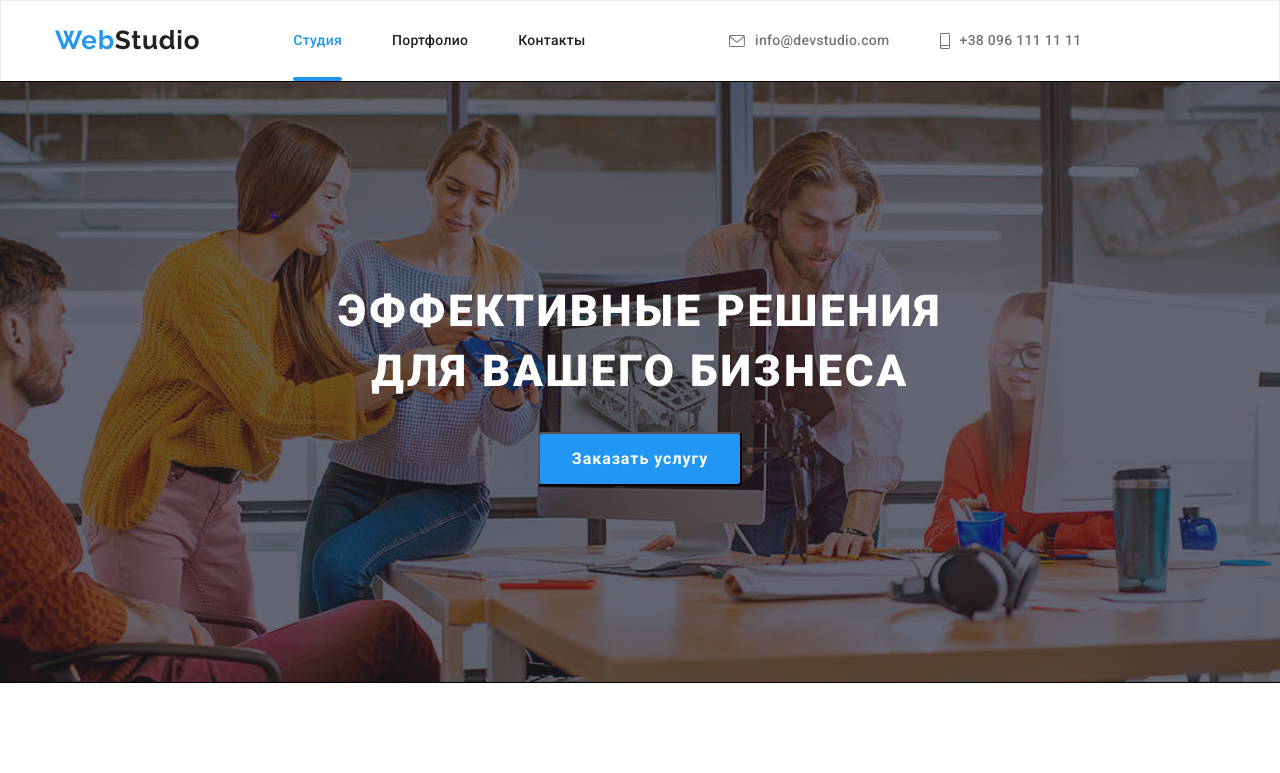
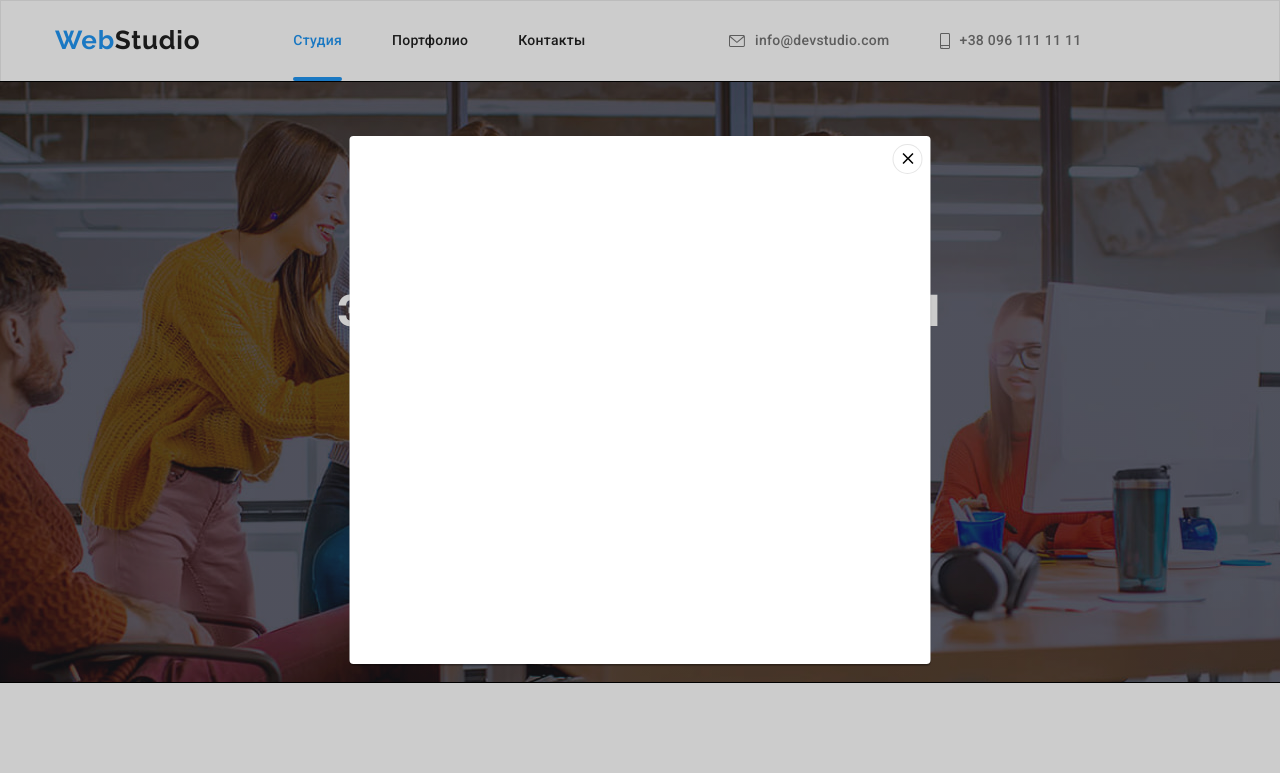
Before and after one commit to VitaPetrushyna/goit-markup-hw-05, a plain HTML site: page index.html in a window 1280 px wide. Both pictures are taken after a click on the button "Заказать услугу". Shown: the top 773 px of the page. Drawn offline with nearby package versions, Linux system fonts and the light colour scheme.

Commit message:
Позиционирование ч.3

```diff
--- a/css/styles.css
+++ b/css/styles.css
@@ -122,6 +122,7 @@ ul {
   line-height: 1.14;
   letter-spacing: 0.02em;
   text-decoration: none;
+  transition: color 250ms cubic-bezier(0.4, 0, 0.2, 1);
 }
 .site-nav-link:hover,
 .site-nav-link:focus {
@@ -145,10 +146,6 @@ ul {
   border-radius: 2px;
 }
 /* Contact nav */
-.contact-nav-link:hover,
-.contact-nav-link:focus {
-  color: var(--accent-color);
-}
 .contact-icone {
   fill: currentColor;
   margin-right: 10px;
@@ -169,8 +166,12 @@ ul {
   line-height: 1.14;
   letter-spacing: 0.02em;
   text-decoration: none;
+  transition: color 250ms cubic-bezier(0.4, 0, 0.2, 1);
 }
-
+.contact-nav-link:hover,
+.contact-nav-link:focus {
+  color: var(--accent-color);
+}
 .envelope {
   width: 16px;
   height: 12px;
@@ -236,10 +237,11 @@ ul {
   font-weight: 700;
   font-size: 16px;
   line-height: 1.88;
+  letter-spacing: 0.06em;
+
   display: flex;
   align-items: center;
   text-align: center;
-  letter-spacing: 0.06em;
 
   cursor: pointer;
 }
@@ -403,12 +405,14 @@ ul {
   border-radius: 50%;
   align-items: center;
   justify-content: center;
+  transition: background-color 250ms cubic-bezier(0.4, 0, 0.2, 1);
 }
 
 .team-icon {
   width: 20px;
   height: 20px;
   fill: #afb1b8;
+  transition: fill 250ms cubic-bezier(0.4, 0, 0.2, 1);
 }
 
 .team-backgraund:hover,
@@ -451,11 +455,13 @@ ul {
   display: flex;
   align-items: center;
   justify-content: center;
+  transition: border-color 250ms cubic-bezier(0.4, 0, 0.2, 1);
 }
 .clients-icon {
   width: 106px;
   height: 60px;
   fill: #afb1b8;
+  transition: fill 250ms cubic-bezier(0.4, 0, 0.2, 1);
 }
 .clients-li:not(:first-child) {
   margin-left: 30px;
@@ -488,6 +494,7 @@ address {
   letter-spacing: 0.03em;
   text-decoration: none;
   font-style: normal;
+  transition: color 250ms cubic-bezier(0.4, 0, 0.2, 1);
 }
 
 .adress:hover,
@@ -504,6 +511,7 @@ address {
   letter-spacing: 0.03em;
   text-decoration: none;
   font-style: normal;
+  transition: color 250ms cubic-bezier(0.4, 0, 0.2, 1);
 }
 
 .contact-footer-list:hover,
@@ -535,6 +543,7 @@ address {
   border-radius: 50%;
   align-items: center;
   justify-content: center;
+  transition: background-color 250ms cubic-bezier(0.4, 0, 0.2, 1);
 }
 .footer-backgraund:hover,
 .footer-backgraund:focus {
@@ -564,58 +573,6 @@ address {
 
 /* Portfolio page */
 
-.projects-image-s {
-  position: relative;
-}
-.projects-image-hover {
-  position: absolute;
-  top: 0;
-  left: 0;
-  width: 370px;
-  height: 294px;
-  padding: 63px 24px;
-  background-color: rgba(33, 150, 243, 0.9);
-  opacity: 0;
-}
-.projects-image-hover:hover {
-  opacity: 1;
-}
-.item-images-text {
-  font-size: 18px;
-  line-height: 1.556;
-  letter-spacing: 0.03em;
-  color: var(--primary-bg-color);
-}
-
-/*
-.bg-item-images:hover::before {
-  opacity: 1;
-}
-.projects-image-hover {
-  position: relative;
-}
-.bg-item-images {
-  display: flex;
-  justify-content: center;
-  align-items: center;
-  padding: 63px 24px;
-  position: absolute;
-  left: 0;
-  bottom: 0;
-  width: 370px;
-  height: 294px;
-  background-color: rgba(33, 150, 243, 0.9);
-  opacity: 0;
-}
-.item-images-text {
-  width: 322px;
-  height: 168px;
-  font-size: 18px;
-  line-height: 1, 556;
-  color: var(--primary-bg-color);
-}
-*/
-
 /* Project-filter */
 .buttons-list {
   display: flex;
@@ -635,6 +592,9 @@ address {
   font-size: 16px;
   line-height: 1.625;
   cursor: pointer;
+  transition: background-color 250ms cubic-bezier(0.4, 0, 0.2, 1),
+    color 250ms cubic-bezier(0.4, 0, 0.2, 1),
+    box-shadow 250ms cubic-bezier(0.4, 0, 0.2, 1);
 }
 
 .buttons-btn:hover,
@@ -650,6 +610,7 @@ address {
 .projects-item-link {
   display: block;
   text-decoration: none;
+  transition: box-shadow 250ms cubic-bezier(0.4, 0, 0.2, 1);
 }
 .projects-item-link:hover,
 .projects-item-link:focus {
@@ -702,3 +663,70 @@ address {
   border-left: 1px solid #eeeeee;
   border-right: 1px solid #eeeeee;
 }
+
+.projects-image-s {
+  position: relative;
+}
+.projects-image-hover {
+  position: absolute;
+  top: 0;
+  left: 0;
+  width: 370px;
+  height: 294px;
+  padding: 63px 24px;
+  background-color: rgba(33, 150, 243, 0.9);
+  opacity: 0;
+}
+.projects-item-link:hover .projects-image-hover {
+  opacity: 1;
+}
+.item-images-text {
+  font-size: 18px;
+  line-height: 1.556;
+  letter-spacing: 0.03em;
+  color: var(--primary-bg-color);
+}
+/*--------------Modal window---------------*/
+.backdrop {
+  position: fixed;
+  top: 0;
+  left: 0;
+  width: 100%;
+  height: 100%;
+  background-color: rgba(0, 0, 0, 0.2);
+}
+.backdrop.is-hidden {
+  opacity: 0;
+  pointer-events: none;
+}
+.modal {
+  position: absolute;
+  top: 50%;
+  left: 50%;
+  transform: translate(-50%, -50%);
+  min-height: 528px;
+  min-width: 581px;
+  background-color: var(--primary-bg-color);
+  box-shadow: 0px 1px 3px rgba(0, 0, 0, 0.12), 0px 1px 1px rgba(0, 0, 0, 0.14),
+    0px 2px 1px rgba(0, 0, 0, 0.2);
+  border-radius: 4px;
+}
+.button-modal {
+  position: absolute;
+  top: 8px;
+  right: 8px;
+  width: 30px;
+  height: 30px;
+  padding: 0;
+  border-radius: 50%;
+  background: #ffffff;
+  border: 1px solid rgba(0, 0, 0, 0.1);
+  box-sizing: border-box;
+}
+.button-modal {
+  background-image: url(../images/close-black-18dp.svg);
+  background-size: auto;
+  background-repeat: no-repeat;
+  background-position: center;
+  background-color: var(--primary-bg-color);
+}
--- a/index.html
+++ b/index.html
@@ -68,7 +68,9 @@
             Эффективные решения <br />
             для вашего бизнеса
           </h1>
-          <button type="button" class="button">Заказать услугу</button>
+          <button type="button" class="button" data-modal-open>
+            Заказать услугу
+          </button>
         </div>
       </section>
 
@@ -479,5 +481,11 @@
         </div>
       </div>
     </footer>
+    <div class="backdrop is-hidden" data-modal>
+      <div class="modal">
+        <button class="button-modal" data-modal-close></button>
+      </div>
+    </div>
+    <script src="./js/model.js"></script>
   </body>
 </html>
--- /dev/null
+++ b/js/model.js
@@ -0,0 +1,14 @@
+(() => {
+  const refs = {
+    openModalBtn: document.querySelector("[data-modal-open]"),
+    closeModalBtn: document.querySelector("[data-modal-close]"),
+    modal: document.querySelector("[data-modal]"),
+  };
+
+  refs.openModalBtn.addEventListener("click", toggleModal);
+  refs.closeModalBtn.addEventListener("click", toggleModal);
+
+  function toggleModal() {
+    refs.modal.classList.toggle("is-hidden");
+  }
+})();
```
Also changed, not shown: portfolio.html (+0 -1 lines), images/antenna 1.svg (deleted), images/astronaut 1.svg (deleted), images/clock 1.svg (deleted), images/close-black-18dp.svg (added), images/diagram 1.svg (deleted).
